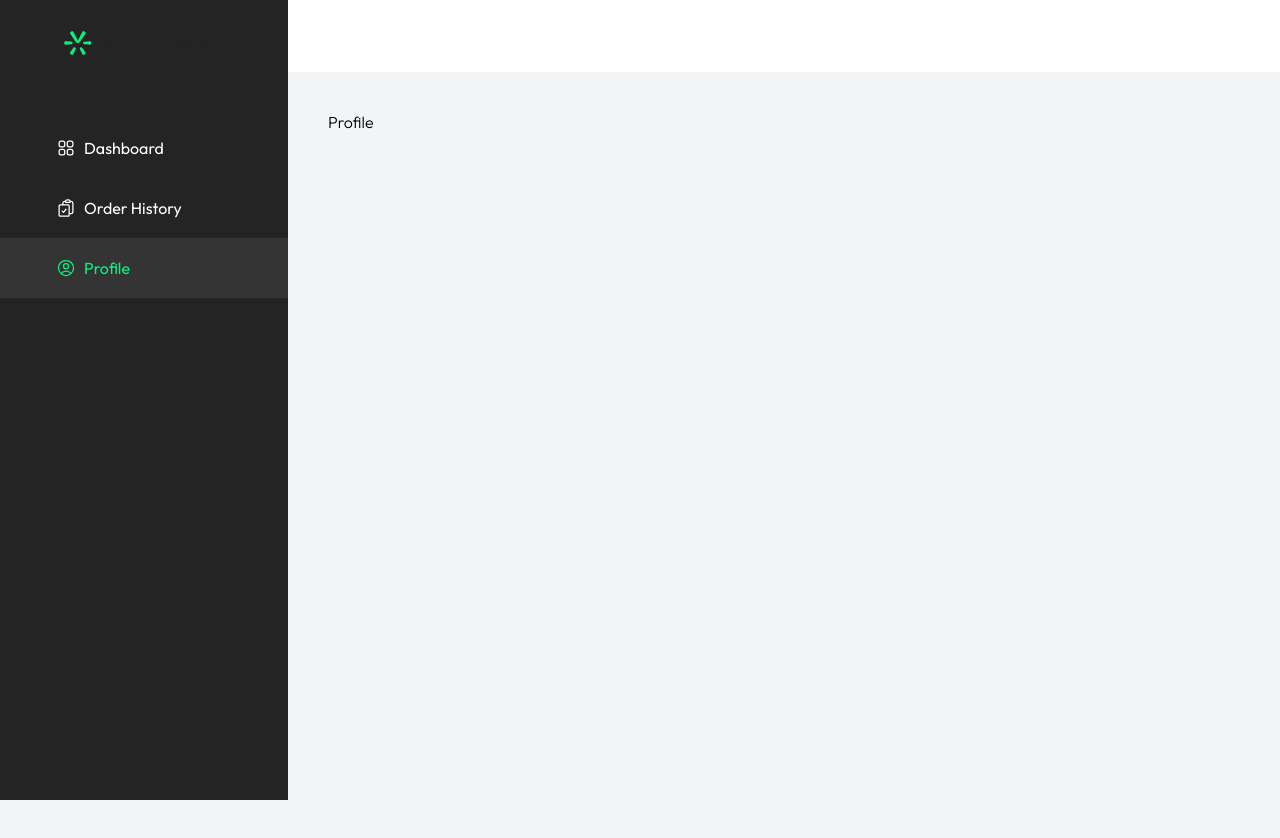
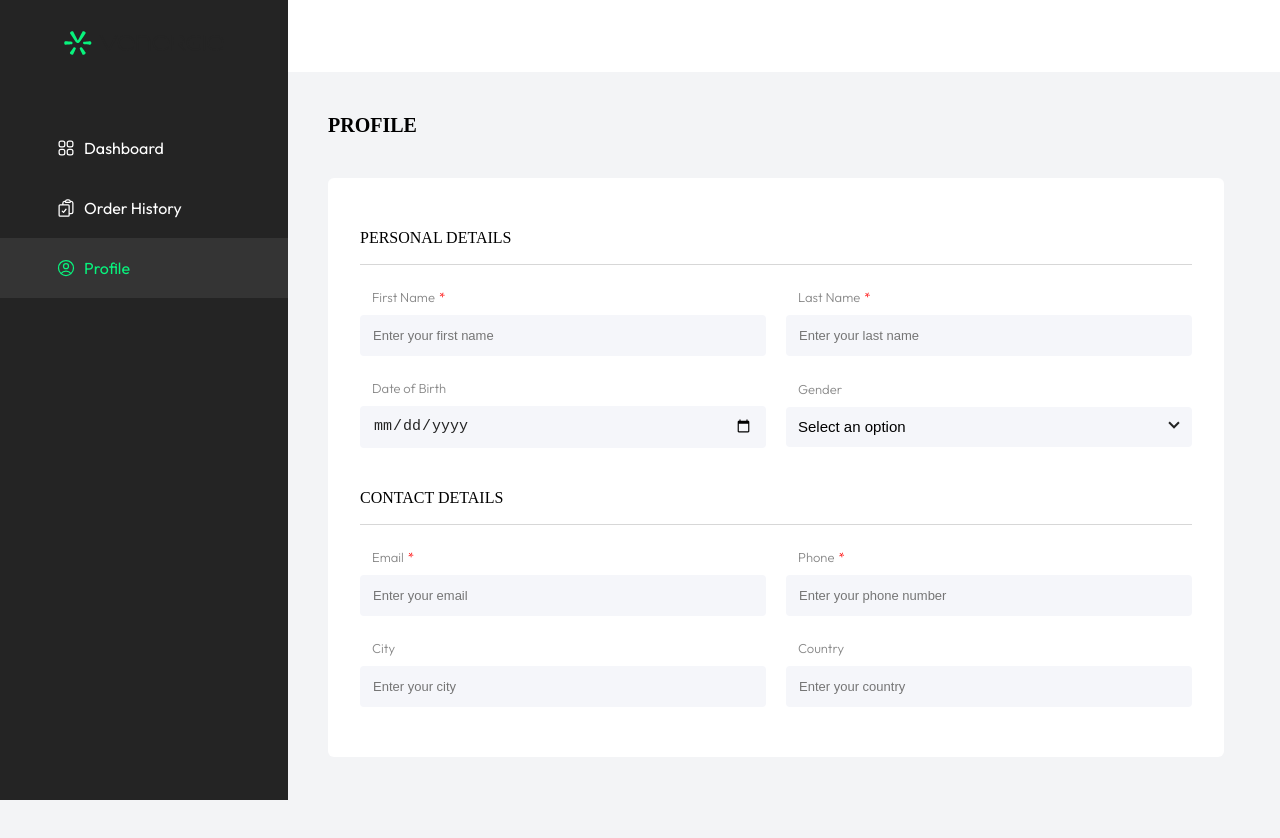
Before and after one commit to Vargent-Africa/venergie-app, a React (Vite) app: page /profile in a window 1280 px wide. Shown: the top 838 px of the page. Before the commit the page ends 800 px from the top, so only its background shows below. Built offline with nearby package versions, Linux system fonts and the light colour scheme; a web font is replaced by a local one.

Commit message:
fix(Profile): Designed profile page

```diff
--- a/src/components/forms/input/Text.tsx
+++ b/src/components/forms/input/Text.tsx
@@ -22,7 +22,9 @@ const FormText = (props: FormInputProps) => {
 
 	return (
 		<styled.Wrapper>
-			{showLabel && <styled.FormLabel required>{label}</styled.FormLabel>}
+			{showLabel && (
+				<styled.FormLabel required={required}>{label}</styled.FormLabel>
+			)}
 			<styled.Input {...inputProps} disabled={disabled} required={required} />
 		</styled.Wrapper>
 	);
--- /dev/null
+++ b/src/components/forms/select/index.tsx
@@ -0,0 +1,65 @@
+import React, { useState } from "react";
+
+import * as styled from "./styles";
+
+type FormSelectProps<T> = React.ComponentProps<"select"> & {
+	label: string;
+	options: T[];
+	emptyOption?: string;
+	errorMessage?: string;
+	hasError?: boolean;
+};
+
+const FormSelect = <T extends { value: string; key: string; opt: string }>(
+	props: FormSelectProps<T>
+) => {
+	const [focused, setFocused] = useState<boolean>(false);
+	const {
+		label,
+		errorMessage,
+		options,
+		hasError = false,
+		required = false,
+		emptyOption = "Select an option",
+		...inputProps
+	} = props;
+
+	const handleFocus = () => {
+		setFocused(true);
+	};
+
+	return (
+		<styled.SelectWrapper>
+			<styled.FormLabel>{label}</styled.FormLabel>
+			<styled.SelectContainer>
+				<styled.Select
+					{...inputProps}
+					required={required}
+					onBlur={handleFocus}
+					data-focused={focused.toString()}
+					data-haserror={hasError.toString()}
+				>
+					<option value="" key="">
+						{emptyOption}
+					</option>
+					{options.map((option, _ind) => (
+						<option {...option}>{option.opt}</option>
+					))}
+				</styled.Select>
+				<styled.CaretWrap>
+					<styled.CaretIcon
+						xmlns="http://www.w3.org/2000/svg"
+						viewBox="0 0 20 20"
+					>
+						<path d="M9.293 12.95l.707.707L15.657 8l-1.414-1.414L10 10.828 5.757 6.586 4.343 8z" />
+					</styled.CaretIcon>
+				</styled.CaretWrap>
+				<div className="text-red-500 text-xs px-3 py-1 hidden peer-invalid:peer-data-[focused='true']:block peer-data-[haserror='true']:block">
+					{errorMessage}
+				</div>
+			</styled.SelectContainer>
+		</styled.SelectWrapper>
+	);
+};
+
+export default FormSelect;
--- /dev/null
+++ b/src/components/forms/select/styles/index.ts
@@ -0,0 +1,66 @@
+import styled from "styled-components";
+
+export const SelectWrapper = styled.div`
+	display: block;
+	width: 100%;
+	overflow: hidden;
+`;
+
+export const FormLabel = styled.label<{ required?: boolean }>`
+	color: #888888;
+	font-size: 1.3rem;
+	padding: 1.2rem 1.2rem 0;
+	display: block;
+
+	${({ required }) =>
+		required &&
+		`
+    &:after {
+      content: "*";
+      color: red;
+      margin-left: 4px;
+    }
+  `}
+`;
+
+export const SelectContainer = styled.div`
+	position: relative;
+`;
+
+export const Select = styled.select`
+	appearance: none;
+	width: 100%;
+	background-color: #f5f6fa;
+	border-width: 0px;
+	padding: 1.1rem 3.2rem 1.1rem 1.2rem;
+	border-radius: 4px;
+	cursor: pointer;
+	margin-top: 1rem;
+	font-size: 1.5rem;
+	font-weight: 500;
+	line-height: 1.25;
+
+	&:focus {
+		outline: 2px solid transparent;
+		outline-offset: 2px;
+		background-color: #f5f6fa;
+		font-size: 1.5rem;
+	}
+`;
+
+export const CaretWrap = styled.div`
+	pointer-events: none;
+	position: absolute;
+	top: 1.8rem;
+	right: 0;
+	display: flex;
+	align-items: center;
+	padding: 0 0.8rem;
+	color: #242424;
+`;
+
+export const CaretIcon = styled.svg`
+	fill: currentColor;
+	height: 2rem;
+	width: 2rem;
+`;
--- a/src/containers/Profile/profile.tsx
+++ b/src/containers/Profile/profile.tsx
@@ -1,5 +1,96 @@
+import FormText from "components/forms/input/Text";
+import FormSelect from "components/forms/select";
+
+import * as styled from "./styles/profile";
+
+const sex = [
+	{ name: "Male", id: 1 },
+	{ name: "Female", id: 2 },
+	{ name: "Others", id: 3 },
+];
+
+let genderOptions: SelectOptions[] = sex.map(({ name, id }) => ({
+	key: id.toString(),
+	value: name,
+	opt: name,
+}));
+
 const Profile = () => {
-	return <div>Profile</div>;
+	return (
+		<styled.ProfileWrapper>
+			<styled.ProfileHeader>Profile</styled.ProfileHeader>
+			<styled.ProfileContainer>
+				<styled.ProfileForm>
+					<div>
+						<styled.SectionText>Personal Details</styled.SectionText>
+						<styled.FormContainer>
+							<FormText
+								label="First Name"
+								type="text"
+								name="firstname"
+								placeholder="Enter your first name"
+								required
+							/>
+							<FormText
+								label="Last Name"
+								type="text"
+								name="lastname"
+								placeholder="Enter your last name"
+								required
+							/>
+						</styled.FormContainer>
+						<styled.FormContainer>
+							<FormText
+								label="Date of Birth"
+								type="date"
+								name="dob"
+								placeholder="Enter your date of birth"
+							/>
+							<FormSelect
+								label="Gender"
+								value=""
+								options={genderOptions}
+								errorMessage=""
+							/>
+						</styled.FormContainer>
+					</div>
+					<styled.SectionBlock>
+						<styled.SectionText>Contact Details</styled.SectionText>
+						<styled.FormContainer>
+							<FormText
+								label="Email"
+								type="email"
+								name="email"
+								placeholder="Enter your email"
+								required
+							/>
+							<FormText
+								label="Phone"
+								type="tel"
+								name="phone"
+								placeholder="Enter your phone number"
+								required
+							/>
+						</styled.FormContainer>
+						<styled.FormContainer>
+							<FormText
+								label="City"
+								type="text"
+								name="address"
+								placeholder="Enter your city"
+							/>
+							<FormText
+								label="Country"
+								type="text"
+								name="country"
+								placeholder="Enter your country"
+							/>
+						</styled.FormContainer>
+					</styled.SectionBlock>
+				</styled.ProfileForm>
+			</styled.ProfileContainer>
+		</styled.ProfileWrapper>
+	);
 };
 
 export default Profile;
--- a/src/containers/Profile/styles/profile.ts
+++ b/src/containers/Profile/styles/profile.ts
@@ -0,0 +1,44 @@
+import styled from "styled-components";
+
+import { Colors } from "utils/colors";
+
+export const ProfileWrapper = styled.section``;
+
+export const ProfileHeader = styled.h1`
+	font-size: 2rem;
+`;
+
+export const ProfileContainer = styled.div`
+	margin-top: 4rem;
+	background-color: ${Colors.white};
+	border-radius: 6px;
+	overflow: hidden;
+	padding: 5rem 3.2rem;
+	max-width: 89.6rem;
+`;
+
+export const ProfileForm = styled.form`
+	background-color: ${Colors.white};
+`;
+
+export const SectionBlock = styled.div`
+	margin-top: 4rem;
+`;
+
+export const SectionText = styled.h4`
+	font-size: 1.6rem;
+	font-weight: 500;
+	border-bottom: 1px solid #d7d7d7;
+	padding-bottom: 1.5rem;
+`;
+
+export const FormContainer = styled.div`
+	display: flex;
+	align-items: center;
+	gap: 2rem;
+	margin-top: 1.2rem;
+
+	@media (max-width: 875px) {
+		display: block;
+	}
+`;
```
Also changed, not shown: src/types.d.ts (added, +10 -0 lines).
